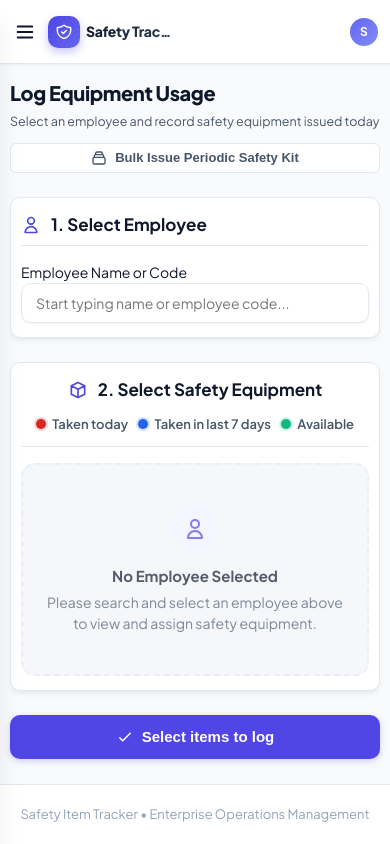
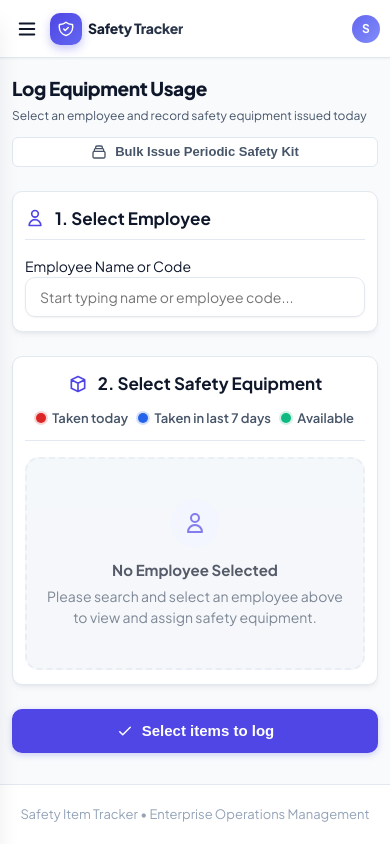
Before and after one commit to knight-styles/items-tracker, a Django app: page /log/ in a window 390 px wide. Run offline with Django 5.2, Linux system fonts and the light colour scheme; the visitor is signed in with stand-in values (Sample User, id 1); data comes from the database, SQL or seed files in the repository.

Commit message:
SAFETY TRACKER V1.4

```diff
--- a/static/css/base.css
+++ b/static/css/base.css
@@ -63,20 +63,20 @@
   --transition-normal: 250ms cubic-bezier(0.4, 0, 0.2, 1);
 }
 
-* {
+*, *::before, *::after {
   box-sizing: border-box;
 }
 
 html, body {
-  overflow-x: hidden !important;
-  width: 100vw;
-  max-width: 100vw;
+  width: 100%;
+  max-width: 100%;
   margin: 0;
   padding: 0;
+  overflow-x: hidden;
+  position: relative;
 }
 
 body {
-  margin: 0;
   font-family: var(--font-main);
   background: var(--color-bg);
   color: var(--color-text);
@@ -101,8 +101,9 @@ a:hover {
   display: flex;
   min-height: 100vh;
   width: 100%;
-  max-width: 100vw;
-  overflow-x: hidden !important;
+  max-width: 100%;
+  overflow-x: hidden;
+  position: relative;
 }
 
 /* Header Component */
@@ -128,6 +129,8 @@ a:hover {
   display: flex;
   align-items: center;
   gap: 12px;
+  min-width: 0;
+  flex-shrink: 1;
 }
 
 .brand-logo {
@@ -140,6 +143,7 @@ a:hover {
   justify-content: center;
   color: #ffffff;
   box-shadow: 0 4px 10px rgba(79, 70, 229, 0.3);
+  flex-shrink: 0;
 }
 
 .brand-logo svg {
@@ -154,12 +158,16 @@ a:hover {
   background: linear-gradient(135deg, #0f172a 0%, #334155 100%);
   -webkit-background-clip: text;
   -webkit-text-fill-color: transparent;
+  white-space: nowrap;
+  overflow: hidden;
+  text-overflow: ellipsis;
 }
 
 .header-user-nav {
   display: flex;
   align-items: center;
   gap: 12px;
+  flex-shrink: 0;
 }
 
 .pwa-install-btn {
@@ -183,6 +197,7 @@ a:hover {
   background: var(--color-bg);
   border: 1px solid var(--color-border);
   border-radius: var(--radius-full);
+  flex-shrink: 0;
 }
 
 .avatar-circle {
@@ -196,6 +211,7 @@ a:hover {
   justify-content: center;
   font-weight: 700;
   font-size: 12px;
+  flex-shrink: 0;
 }
 
 .user-details {
@@ -220,6 +239,7 @@ a:hover {
   cursor: pointer;
   border-radius: var(--radius-sm);
   transition: background var(--transition-fast);
+  flex-shrink: 0;
 }
 
 .mobile-menu-toggle:hover {
@@ -406,26 +427,29 @@ a:hover {
 
 /* Main Container Infrastructure */
 .main-wrapper {
-  flex: 1;
+  flex: 1 1 auto;
   display: flex;
   flex-direction: column;
   min-width: 0;
-  max-width: 100%;
+  width: calc(100% - var(--sidebar-width));
   margin-left: var(--sidebar-width);
   overflow-x: hidden;
+  max-width: 100%;
 }
 
 .main-wrapper.no-sidebar {
   margin-left: 0 !important;
+  width: 100% !important;
 }
 
 .main-content {
-  flex: 1;
+  flex: 1 0 auto;
   padding: 32px;
   max-width: 1400px;
   width: 100%;
   margin: 0 auto;
   box-sizing: border-box;
+  overflow-x: hidden;
 }
 
 /* Login Page Styling */
@@ -558,6 +582,8 @@ a:hover {
   margin-bottom: 20px;
   padding-bottom: 14px;
   border-bottom: 1px solid var(--color-border);
+  flex-wrap: wrap;
+  gap: 10px;
 }
 
 .card-title {
@@ -657,6 +686,8 @@ input[type="date"],
 select,
 textarea {
   width: 100%;
+  max-width: 100%;
+  box-sizing: border-box;
   padding: 10px 14px;
   background: var(--color-surface);
   border: 1px solid var(--color-border);
@@ -949,12 +982,12 @@ dialog::backdrop {
    Responsive Design System & Multi-Breakpoint Media Queries
    ========================================================================== */
 
-/* Tablet & Intermediate Screens (<= 992px) */
+/* Tablet & Drawer Mode (<= 992px) */
 @media (max-width: 992px) {
   .main-wrapper {
     margin-left: 0 !important;
     width: 100% !important;
-    max-width: 100vw !important;
+    max-width: 100% !important;
   }
 
   .mobile-menu-toggle {
@@ -996,15 +1038,38 @@ dialog::backdrop {
 /* Mobile Devices & Small Tablets (<= 768px) */
 @media (max-width: 768px) {
   .app-header {
-    padding: 0 10px;
+    height: 58px;
+    padding: 0 12px;
+  }
+
+  .brand-wrapper {
+    gap: 8px;
+  }
+
+  .brand-logo {
+    width: 32px;
+    height: 32px;
+  }
+
+  .brand-logo svg {
+    width: 18px;
+    height: 18px;
   }
 
   .brand-title {
     font-size: 15px;
-    max-width: 130px;
-    overflow: hidden;
-    text-overflow: ellipsis;
-    white-space: nowrap;
+    max-width: 120px;
+  }
+
+  .header-user-nav {
+    gap: 8px;
+  }
+
+  .user-profile-pill {
+    padding: 0;
+    background: transparent;
+    border: none;
+    gap: 0;
   }
 
   .user-profile-pill .user-details,
@@ -1012,16 +1077,17 @@ dialog::backdrop {
     display: none !important;
   }
 
-  .user-profile-pill {
-    padding: 4px;
-    background: transparent;
-    border: none;
+  .pwa-install-btn {
+    padding: 4px 8px !important;
+    font-size: 11px !important;
+  }
+
+  .pwa-install-btn .btn-text {
+    display: none !important;
   }
 
   .main-content {
-    padding: 14px 10px;
-    max-width: 100vw;
-    box-sizing: border-box;
+    padding: 16px 12px;
   }
 
   .page-header-row {
@@ -1039,12 +1105,16 @@ dialog::backdrop {
 
   .page-header-row .btn {
     flex: 1;
+    width: 100%;
     justify-content: center;
-    min-width: 120px;
+    min-width: 0;
+    white-space: normal;
+    word-break: break-word;
+    text-align: center;
   }
 
   .card {
-    padding: 14px 10px;
+    padding: 14px 12px;
     border-radius: var(--radius-md);
     margin-bottom: 16px;
   }
@@ -1095,45 +1165,46 @@ dialog::backdrop {
 
   .kpi-grid {
     grid-template-columns: repeat(2, 1fr);
-    gap: 12px;
-    margin-bottom: 20px;
+    gap: 10px;
+    margin-bottom: 16px;
   }
 
   .kpi-card {
-    padding: 14px;
+    padding: 12px;
   }
 
   .kpi-value {
-    font-size: 22px;
+    font-size: 20px;
   }
 
   .kpi-icon {
-    width: 36px;
-    height: 36px;
+    width: 34px;
+    height: 34px;
   }
 
   .kpi-icon svg {
-    width: 20px;
-    height: 20px;
+    width: 18px;
+    height: 18px;
   }
 
   .chart-container {
-    height: 150px;
-    padding-top: 16px;
-    gap: 8px;
+    height: 140px;
+    padding-top: 14px;
+    gap: 6px;
   }
 
   dialog {
-    padding: 18px;
+    padding: 16px;
     width: 95%;
     max-width: 95%;
+    box-sizing: border-box;
   }
 }
 
 /* Mobile Portrait & Small Phones (<= 576px) */
 @media (max-width: 576px) {
   .app-header {
-    padding: 0 8px;
+    padding: 0 10px;
   }
 
   .brand-wrapper {
@@ -1142,35 +1213,21 @@ dialog::backdrop {
 
   .brand-title {
     font-size: 14px;
-    max-width: 90px;
-  }
-
-  .pwa-install-btn {
-    padding: 4px 6px !important;
-    font-size: 11px !important;
-  }
-
-  .pwa-install-btn .btn-text {
-    display: none !important;
+    max-width: 100px;
   }
 
   .page-title {
-    font-size: 20px;
+    font-size: 19px;
   }
 
   .page-subtitle {
-    font-size: 12.5px;
+    font-size: 12px;
     word-break: break-word;
   }
 
-  .brand-logo {
-    width: 32px;
-    height: 32px;
-  }
-
-  .brand-logo svg {
-    width: 18px;
-    height: 18px;
+  .card-grid {
+    grid-template-columns: 1fr !important;
+    gap: 12px;
   }
 
   /* Forms & Action Buttons */
--- a/templates/tracker/admin/audit_log.html
+++ b/templates/tracker/admin/audit_log.html
@@ -15,8 +15,8 @@
   </div>
 
   <div class="card" style="margin-bottom:20px;">
-    <form method="get" style="display:flex; gap:14px; align-items:flex-end;">
-      <div class="form-group" style="margin-bottom:0; min-width:240px;">
+    <form method="get" style="display:flex; gap:14px; align-items:flex-end; flex-wrap:wrap;">
+      <div class="form-group" style="margin-bottom:0; min-width:240px; flex:1;">
         <label for="action-filter">Filter by Action Type</label>
         <select name="action" id="action-filter">
           <option value="">All system actions</option>
--- a/templates/tracker/admin/items_list.html
+++ b/templates/tracker/admin/items_list.html
@@ -6,7 +6,7 @@
       <h1 class="page-title">Safety Items Catalog</h1>
       <div class="page-subtitle">Manage trackable safety equipment items and inventory thresholds</div>
     </div>
-    <div style="display:flex; gap:10px;">
+    <div style="display:flex; gap:10px; flex-wrap:wrap;">
       <a href="{% url 'admin_item_import' %}" class="btn btn-sm">
         <svg style="width:16px; height:16px;" fill="none" stroke="currentColor" viewBox="0 0 24 24"><path stroke-linecap="round" stroke-linejoin="round" stroke-width="2" d="M4 16v1a3 3 0 003 3h10a3 3 0 003-3v-1m-4-8l-4-4m0 0L8 8m4-4v12"></path></svg>
         Import CSV
--- a/templates/tracker/base.html
+++ b/templates/tracker/base.html
@@ -137,12 +137,12 @@
 
     <main class="main-content">
       <!-- Offline Banner -->
-      <div id="offlineBanner" class="alert alert-error" style="display:none; margin-bottom:16px; align-items:center; justify-content:space-between; background:#ef4444; color:#ffffff; border:none;">
-        <div style="display:flex; align-items:center; gap:10px;">
+      <div id="offlineBanner" class="alert alert-error" style="display:none; margin-bottom:16px; align-items:center; justify-content:space-between; background:#ef4444; color:#ffffff; border:none; flex-wrap:wrap; gap:8px;">
+        <div style="display:flex; align-items:center; gap:10px; min-width:0;">
           <svg style="width:20px; height:20px; flex-shrink:0;" fill="none" stroke="currentColor" viewBox="0 0 24 24"><path stroke-linecap="round" stroke-linejoin="round" stroke-width="2" d="M18.364 5.636a9 9 0 010 12.728m-12.728 0a9 9 0 010-12.728m12.728 0L5.636 18.364m12.728 0L5.636 5.636"></path></svg>
-          <span style="font-weight:600; font-size:14px;">You are working offline. Saved pages are still available.</span>
+          <span style="font-weight:600; font-size:13px; word-break:break-word;">You are working offline. Saved pages are still available.</span>
         </div>
-        <span class="badge" style="background:rgba(255,255,255,0.25); color:#fff; font-size:11px;">Offline Mode</span>
+        <span class="badge" style="background:rgba(255,255,255,0.25); color:#fff; font-size:11px; flex-shrink:0;">Offline Mode</span>
       </div>
 
       {% if messages %}
--- a/templates/tracker/supervisor/log.html
+++ b/templates/tracker/supervisor/log.html
@@ -268,10 +285,8 @@
     height: 10px;
     border-radius: 50%;
     margin-right: 4px;
+    flex-shrink: 0;
   }
-
-  /* Legacy dropdown styling preserved in comments */
-  .item-row { max-width: 480px; margin-bottom: 12px; }
 
   /* Responsive Media Queries for Log Usage Page */
   .selected-employee-actions {
@@ -329,36 +345,39 @@
       justify-content: center;
       white-space: nowrap;
       text-align: center;
+      min-width: 0;
     }
     #log-submit-btn {
-      width: 100%;
-      justify-content: center;
+      width: 100% !important;
+      justify-content: center !important;
     }
   }
 
   @media (max-width: 480px) {
     .item-grid {
       grid-template-columns: repeat(2, 1fr);
-      gap: 10px;
+      gap: 8px;
     }
     .item-card {
-      padding: 10px 8px;
+      padding: 8px;
     }
     .item-card-image-box {
-      height: 85px;
-      margin-bottom: 8px;
+      height: 75px;
+      margin-bottom: 6px;
     }
     .item-card-image-box svg,
     .item-card-image-box img {
-      max-width: 54px;
-      max-height: 54px;
+      max-width: 48px;
+      max-height: 48px;
     }
     .item-card-header {
       gap: 4px;
+      align-items: center;
+      min-height: 20px;
     }
     .item-status-pill {
-      font-size: 9px;
-      padding: 2px 5px;
+      font-size: 8.5px;
+      padding: 1px 4px;
       letter-spacing: 0;
       max-width: calc(100% - 22px);
       overflow: hidden;
@@ -366,24 +385,25 @@
       white-space: nowrap;
     }
     .item-check-indicator {
-      width: 18px;
-      height: 18px;
+      width: 16px;
+      height: 16px;
       flex-shrink: 0;
     }
     .item-check-indicator svg {
-      width: 11px;
-      height: 11px;
+      width: 10px;
+      height: 10px;
     }
     .item-card-name {
-      font-size: 12.5px;
+      font-size: 11.5px;
+      line-height: 1.25;
     }
     .item-card-stock {
-      font-size: 10.5px;
+      font-size: 10px;
     }
     .card-header {
       flex-direction: column;
       align-items: flex-start;
-      gap: 10px;
+      gap: 8px;
     }
   }
 
```
Also changed, not shown: other parts of static/css/base.css (+36 -8 lines), other parts of templates/tracker/supervisor/log.html (+37 -19 lines).
